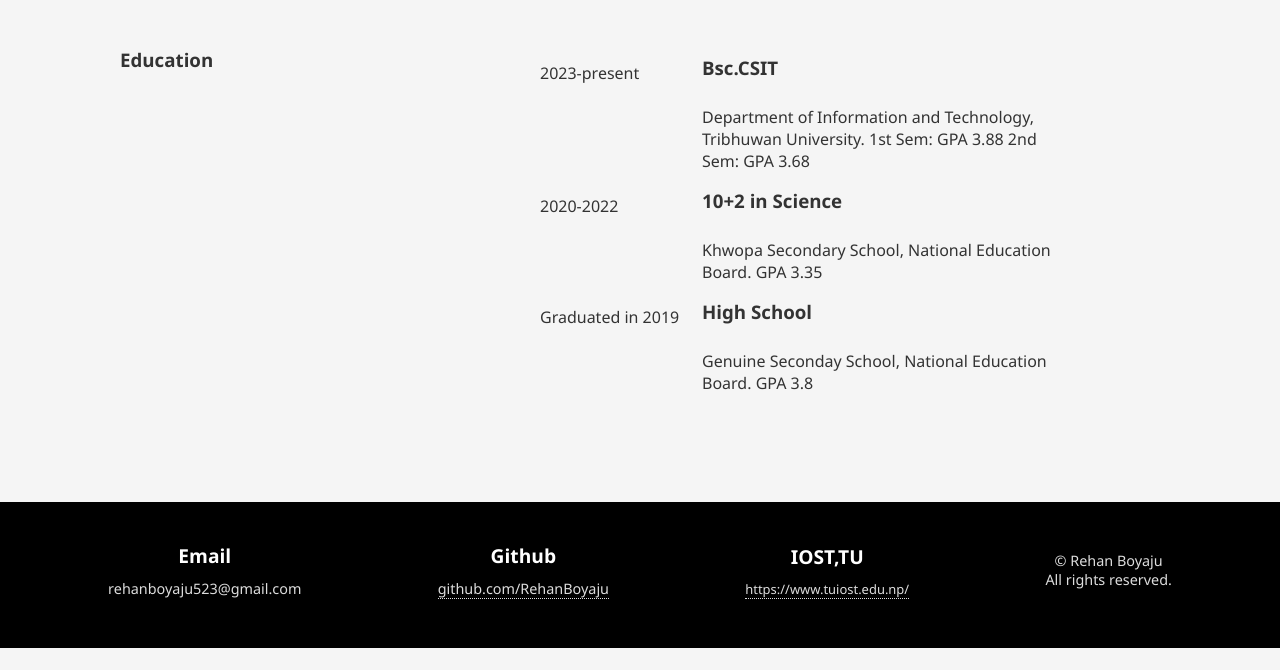
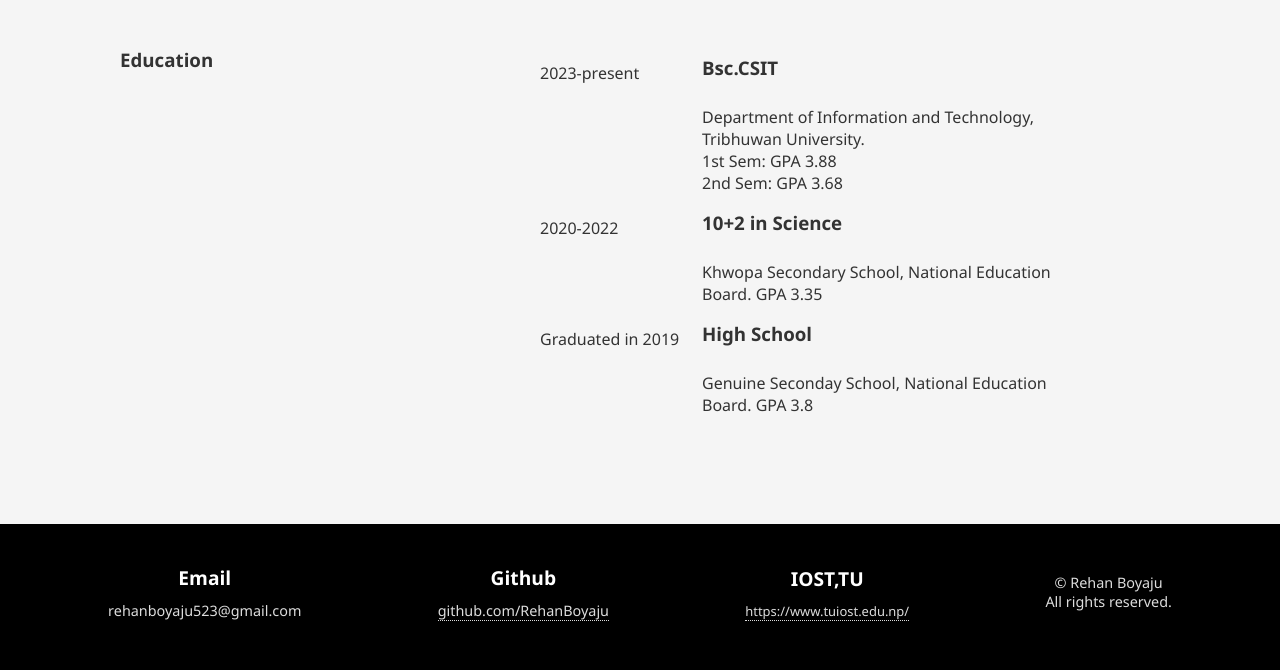
Before and after one commit to RehanBoyaju/Website, a plain HTML site: page resume.html in a window 1280 px wide. Shown: the part 270-940 px from the top of the page. Before the commit the page ends 918 px from the top, so only its background shows below. Drawn offline with Linux system fonts and the light colour scheme.

Commit message:
Update resume.html

```diff
--- a/resume.html
+++ b/resume.html
@@ -44,8 +44,8 @@
                     <tr>
                         <td></td>
                         <td>
-                            <p>Department of Information and Technology, Tribhuwan University.
-                                1st Sem: GPA 3.88
+                            <p>Department of Information and Technology, Tribhuwan University.<br>
+                                1st Sem: GPA 3.88<br>
                                 2nd Sem: GPA 3.68
                             </p>
                         </td>
```
